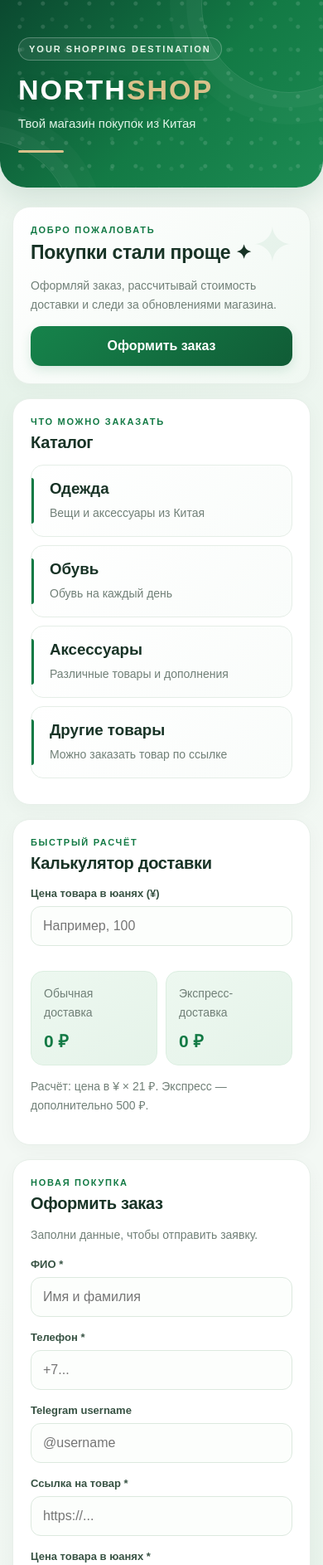
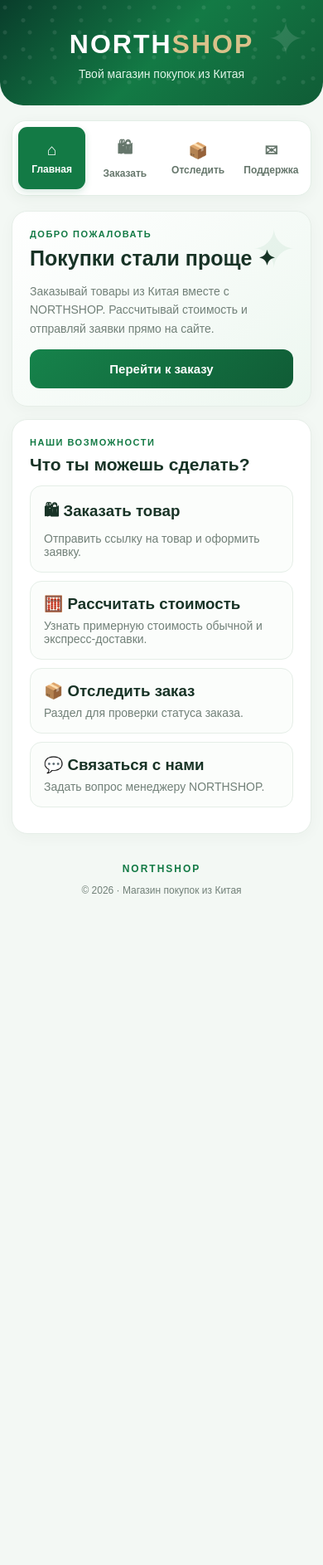
Before and after one commit to 2kg9zr6r7b-ship-it/NorthShop, a plain HTML site: page index.html in a window 390 px wide. Shown: the top 1886 px of the page at 83% size. After the commit the page ends 1147 px from the top, so only its background shows below. Drawn offline with Linux system fonts and the light colour scheme.

Commit message:
Update index.html

```diff
--- a/index.html
+++ b/index.html
@@ -3,314 +3,235 @@
 <html lang="ru">
 <head>
 <meta charset="UTF-8">
-<meta name="viewport" content="width=device-width, initial-scale=1.0">
-<meta name="theme-color" content="#105c3b">
+<meta name="viewport" content="width=device-width, initial-scale=1">
+<meta name="theme-color" content="#105c36">
 <title>NORTHSHOP — Магазин</title>
 
 <style>
 :root {
   --green:#137a45;
   --dark:#105c36;
-  --deep:#093d2b;
-  --light:#eaf7ef;
+  --gold:#d9c18a;
   --bg:#f3f8f4;
   --text:#183326;
   --muted:#718078;
-  --gold:#d9c18a;
-  --white:#fff;
 }
-
 * {box-sizing:border-box}
-
 html {scroll-behavior:smooth}
-
 body {
   margin:0;
   font-family:Arial,sans-serif;
-  background:
-    radial-gradient(circle at 10% 20%,#e4f2e8 0,transparent 25%),
-    radial-gradient(circle at 90% 65%,#e8f3eb 0,transparent 25%),
-    var(--bg);
+  background:var(--bg);
   color:var(--text);
 }
-
 header {
   position:relative;
   overflow:hidden;
+  text-align:center;
+  padding:35px 18px 30px;
   color:white;
-  padding:45px 22px 42px;
-  border-radius:0 0 32px 32px;
   background:
-    radial-gradient(circle at 85% 15%,#ffffff20 0 2px,transparent 3px),
-    radial-gradient(circle at 75% 65%,#ffffff12 0 2px,transparent 3px),
-    linear-gradient(135deg,#0b4930,#137a45 55%,#1c8b53);
-  background-size:28px 28px,36px 36px,auto;
-  box-shadow:0 12px 35px #0c583522;
+    radial-gradient(circle at 20% 30%,#ffffff17 0 2px,transparent 3px),
+    radial-gradient(circle at 80% 70%,#ffffff17 0 2px,transparent 3px),
+    linear-gradient(135deg,#093d2b,#137a45,#105c36);
+  background-size:30px 30px,35px 35px,auto;
+  border-radius:0 0 28px 28px;
 }
-
-header:before,
 header:after {
-  content:"";
+  content:"✦";
   position:absolute;
-  width:210px;
-  height:210px;
-  border:1px solid #ffffff20;
-  border-radius:50%;
-  pointer-events:none;
+  right:22px;
+  top:15px;
+  font-size:55px;
+  color:#ffffff20;
 }
-
-header:before {
-  right:-65px;
-  top:-100px;
-  box-shadow:0 0 0 18px #ffffff08,
-             0 0 0 38px #ffffff06;
+.logo {
+  font-size:32px;
+  font-weight:900;
+  letter-spacing:2px;
 }
-
-header:after {
-  left:-125px;
-  bottom:-155px;
-  box-shadow:0 0 0 18px #ffffff08,
-             0 0 0 38px #ffffff06;
+.logo span {color:var(--gold)}
+header p {
+  color:#e1f5e8;
+  font-size:14px;
+  margin:9px 0 0;
 }
-
-.header-inner,main {
+main {
   max-width:650px;
   margin:auto;
+  padding:18px 14px 35px;
 }
-
-.header-inner {
-  position:relative;
-  z-index:1;
+.tabs {
+  display:grid;
+  grid-template-columns:repeat(4,1fr);
+  gap:7px;
+  padding:7px;
+  background:white;
+  border:1px solid #e3eee6;
+  border-radius:17px;
+  box-shadow:0 4px 18px #173c250c;
+  margin-bottom:18px;
+  position:sticky;
+  top:8px;
+  z-index:5;
 }
-
-.top-label {
-  display:inline-block;
-  padding:7px 12px;
-  border:1px solid #ffffff40;
-  border-radius:30px;
-  background:#ffffff12;
-  color:#e6f5e9;
-  font-size:11px;
+.tab {
+  border:0;
+  border-radius:11px;
+  padding:12px 3px;
+  background:transparent;
+  color:#65766b;
+  font-size:12px;
   font-weight:700;
-  letter-spacing:2px;
-  margin-bottom:16px;
+  cursor:pointer;
+  box-shadow:none;
 }
-
-.logo {
-  font-size:34px;
-  font-weight:900;
-  letter-spacing:2px;
-  text-shadow:0 3px 15px #00000020;
+.tab.active {
+  background:var(--green);
+  color:white;
+  box-shadow:0 3px 9px #137a4530;
 }
-
-.logo span {color:var(--gold)}
-
-header p {
-  margin:10px 0 0;
-  color:#e1f5e8;
-  font-size:15px;
-  line-height:1.5;
+.tab-icon {
+  display:block;
+  font-size:19px;
+  margin-bottom:5px;
 }
-
-.header-line {
-  width:55px;
-  height:3px;
-  border-radius:5px;
-  background:var(--gold);
-  margin-top:20px;
-}
-
-main {padding:23px 15px 40px}
-
+.panel {display:none}
+.panel.active {display:block}
 .card {
-  position:relative;
-  overflow:hidden;
   background:white;
   padding:21px;
-  border:1px solid #e7efe9;
-  border-radius:21px;
-  margin-bottom:17px;
-  box-shadow:0 5px 22px #173c2509;
+  border:1px solid #e6eee8;
+  border-radius:19px;
+  margin-bottom:15px;
+  box-shadow:0 4px 18px #173c2509;
 }
-
-h2 {
-  font-size:20px;
-  margin:0 0 15px;
-  letter-spacing:-.3px;
-}
-
-h3 {margin:0 0 8px}
-
+h2 {font-size:21px;margin:0 0 13px}
+h3 {margin:0 0 7px}
 .muted {
   color:var(--muted);
   font-size:14px;
-  line-height:1.65;
+  line-height:1.6;
 }
-
-.welcome {
-  background:linear-gradient(135deg,#fff,#f0f8f2);
-}
-
-.welcome:after {
-  content:"✦";
-  position:absolute;
-  right:20px;
-  top:10px;
-  font-size:60px;
-  color:#137a4510;
-}
-
-.welcome h2 {font-size:23px}
-
-.section-tag {
+.tag {
   color:var(--green);
   font-size:11px;
   font-weight:800;
-  letter-spacing:1.7px;
-  text-transform:uppercase;
-  margin-bottom:8px;
+  letter-spacing:1.5px;
+  margin-bottom:9px;
 }
-
+.hero {
+  background:linear-gradient(140deg,#fff,#edf7f0);
+  position:relative;
+  overflow:hidden;
+}
+.hero:after {
+  content:"✦";
+  position:absolute;
+  right:17px;
+  top:8px;
+  font-size:65px;
+  color:#137a4510;
+}
+.hero h2 {font-size:25px}
+.product {
+  padding:16px;
+  border:1px solid #e5eee7;
+  border-radius:14px;
+  margin:10px 0;
+  background:#fbfdfb;
+}
+.product p {
+  margin:5px 0 0;
+  color:var(--muted);
+  font-size:14px;
+}
 .price-grid {
   display:grid;
   grid-template-columns:1fr 1fr;
   gap:10px;
-  margin-top:15px;
+  margin-top:14px;
 }
-
 .price-box {
-  background:linear-gradient(145deg,#edf8f0,#e5f3e9);
-  padding:15px;
-  border:1px solid #dceee1;
-  border-radius:15px;
+  padding:14px;
+  border-radius:13px;
+  background:#edf7f0;
 }
-
 .price-box strong {
   display:block;
-  font-size:21px;
   color:var(--green);
-  margin-top:8px;
+  font-size:20px;
+  margin-top:7px;
 }
-
+label {
+  display:block;
+  font-size:13px;
+  font-weight:700;
+  margin-top:5px;
+  color:#385344;
+}
 input,textarea,select {
   width:100%;
   padding:14px;
   border:1px solid #dce9df;
-  border-radius:12px;
-  margin:7px 0 15px;
+  border-radius:11px;
+  margin:7px 0 13px;
   font-size:16px;
   background:#fcfefc;
   color:var(--text);
   outline:none;
-  transition:.2s;
 }
-
 input:focus,textarea:focus,select:focus {
   border-color:var(--green);
   box-shadow:0 0 0 3px #137a4512;
-  background:white;
 }
-
-textarea {min-height:90px;resize:vertical}
-
-label {
-  font-size:13px;
-  font-weight:700;
-  color:#385344;
-}
-
+textarea {min-height:85px;resize:vertical}
 button,.button {
   display:block;
   width:100%;
   border:0;
-  border-radius:13px;
+  border-radius:12px;
   padding:15px;
   background:linear-gradient(135deg,#16834b,#105c36);
   color:white;
-  font-size:16px;
+  font-size:15px;
   font-weight:700;
   text-align:center;
   text-decoration:none;
   cursor:pointer;
-  box-shadow:0 5px 13px #137a4525;
-  transition:transform .2s,box-shadow .2s;
 }
-
-button:active,.button:active {
-  transform:scale(.98);
-}
-
 button:disabled {opacity:.6;cursor:wait}
-
-.secondary {
-  background:#edf7f0;
-  color:var(--green);
-  box-shadow:none;
-  border:1px solid #dceee1;
-}
-
-.product {
-  position:relative;
-  padding:17px;
-  border:1px solid #e5eee7;
-  border-radius:15px;
-  margin:10px 0;
-  background:linear-gradient(135deg,#fff,#f9fcfa);
-  transition:transform .2s,border-color .2s;
-}
-
-.product:before {
-  content:"";
-  position:absolute;
-  left:0;
-  top:15px;
-  bottom:15px;
-  width:3px;
-  background:var(--green);
-  border-radius:0 5px 5px 0;
-}
-
-.product h3 {padding-left:5px}
-
-.product p {
-  margin:5px 0 0;
-  padding-left:5px;
-  color:var(--muted);
-  font-size:14px;
-  line-height:1.5;
-}
-
 .notice {
   padding:14px;
-  border-radius:13px;
+  border-radius:12px;
   background:#edf7f0;
-  border:1px solid #dceee1;
   color:var(--dark);
   font-size:14px;
   line-height:1.6;
 }
-
 #result {display:none;margin-top:14px}
-
+.secondary {
+  background:#edf7f0;
+  color:var(--green);
+  border:1px solid #dceee1;
+}
+.big-icon {
+  font-size:48px;
+  text-align:center;
+  margin:10px 0 17px;
+}
+.center {text-align:center}
 footer {
   text-align:center;
-  padding:22px 15px;
+  padding:20px 10px;
   color:var(--muted);
-  font-size:13px;
+  font-size:12px;
 }
-
-.footer-mark {
-  color:var(--green);
-  font-weight:900;
-  letter-spacing:2px;
-  margin-bottom:7px;
-}
-
 @media(max-width:380px) {
-  .logo {font-size:29px}
+  .tab {font-size:10px}
+  .tab-icon {font-size:17px}
   .card {padding:17px}
-  .price-box {padding:12px}
-  .price-box strong {font-size:18px}
+  .logo {font-size:28px}
 }
 </style>
 </head>
@@ -318,53 +239,87 @@ footer {
 <body>
 
 <header>
-  <div class="header-inner">
-    <div class="top-label">YOUR SHOPPING DESTINATION</div>
   <div class="logo">NORTH<span>SHOP</span></div>
   <p>Твой магазин покупок из Китая</p>
-    <div class="header-line"></div>
-  </div>
 </header>
 
 <main>
 
-<section class="card welcome">
-  <div class="section-tag">Добро пожаловать</div>
+<nav class="tabs" aria-label="Разделы магазина">
+  <button class="tab active" data-tab="home">
+    <span class="tab-icon">⌂</span>Главная
+  </button>
+  <button class="tab" data-tab="order">
+    <span class="tab-icon">🛍</span>Заказать
+  </button>
+  <button class="tab" data-tab="tracking">
+    <span class="tab-icon">📦</span>Отследить
+  </button>
+  <button class="tab" data-tab="support">
+    <span class="tab-icon">✉</span>Поддержка
+  </button>
+</nav>
+
+<!-- ГЛАВНАЯ -->
+<section class="panel active" id="home">
+  <div class="card hero">
+    <div class="tag">ДОБРО ПОЖАЛОВАТЬ</div>
     <h2>Покупки стали проще ✦</h2>
     <p class="muted">
-    Оформляй заказ, рассчитывай стоимость доставки
-    и следи за обновлениями магазина.
+      Заказывай товары из Китая вместе с NORTHSHOP.
+      Рассчитывай стоимость и отправляй заявки прямо на сайте.
     </p>
-  <a class="button" href="#order">Оформить заказ</a>
-</section>
-
-<section class="card">
-  <div class="section-tag">Что можно заказать</div>
-  <h2>Каталог</h2>
-
-  <div class="product">
-    <h3>Одежда</h3>
-    <p>Вещи и аксессуары из Китая</p>
+    <button onclick="showTab('order')">Перейти к заказу</button>
   </div>
 
+  <div class="card">
+    <div class="tag">НАШИ ВОЗМОЖНОСТИ</div>
+    <h2>Что ты можешь сделать?</h2>
     <div class="product">
-    <h3>Обувь</h3>
-    <p>Обувь на каждый день</p>
+      <h3>🛍 Заказать товар</h3>
+      <p>Отправить ссылку на товар и оформить заявку.</p>
     </div>
-
     <div class="product">
-    <h3>Аксессуары</h3>
-    <p>Различные товары и дополнения</p>
+      <h3>🧮 Рассчитать стоимость</h3>
+      <p>Узнать примерную стоимость обычной и экспресс-доставки.</p>
     </div>
-
     <div class="product">
-    <h3>Другие товары</h3>
-    <p>Можно заказать товар по ссылке</p>
+      <h3>📦 Отследить заказ</h3>
+      <p>Раздел для проверки статуса заказа.</p>
+    </div>
+    <div class="product">
+      <h3>💬 Связаться с нами</h3>
+      <p>Задать вопрос менеджеру NORTHSHOP.</p>
+    </div>
   </div>
 </section>
 
-<section class="card">
-  <div class="section-tag">Быстрый расчёт</div>
+<!-- ЗАКАЗ -->
+<section class="panel" id="order">
+  <div class="card">
+    <div class="tag">КАТАЛОГ</div>
+    <h2>Что можно заказать?</h2>
+
+    <div class="product">
+      <h3>👕 Одежда</h3>
+      <p>Вещи и аксессуары из Китая.</p>
+    </div>
+    <div class="product">
+      <h3>👟 Обувь</h3>
+      <p>Обувь на каждый день.</p>
+    </div>
+    <div class="product">
+      <h3>🎒 Аксессуары</h3>
+      <p>Различные товары и дополнения.</p>
+    </div>
+    <div class="product">
+      <h3>✨ Другие товары</h3>
+      <p>Можно заказать товар по ссылке.</p>
+    </div>
+  </div>
+
+  <div class="card">
+    <div class="tag">БЫСТРЫЙ РАСЧЁТ</div>
     <h2>Калькулятор доставки</h2>
 
     <label for="yuan">Цена товара в юанях (¥)</label>
@@ -373,28 +328,25 @@ footer {
 
     <div class="price-grid">
       <div class="price-box">
-      <span class="muted">Обычная доставка</span>
+        <span class="muted">Обычная</span>
         <strong id="regular">0 ₽</strong>
       </div>
-
       <div class="price-box">
-      <span class="muted">Экспресс-доставка</span>
+        <span class="muted">Экспресс</span>
         <strong id="express">0 ₽</strong>
       </div>
     </div>
+    <p class="muted">
+      Обычная: цена × 21 ₽. Экспресс: цена × 21 ₽ + 500 ₽.
+    </p>
+  </div>
 
-  <p class="muted">
-    Расчёт: цена в ¥ × 21 ₽. Экспресс — дополнительно 500 ₽.
-  </p>
-</section>
-
-<section class="card" id="order">
-  <div class="section-tag">Новая покупка</div>
+  <div class="card" id="orderFormCard">
+    <div class="tag">НОВАЯ ПОКУПКА</div>
     <h2>Оформить заказ</h2>
-  <p class="muted">Заполни данные, чтобы отправить заявку.</p>
+    <p class="muted">Заполни данные товара и отправь заявку.</p>
 
     <form id="orderForm">
-
       <label for="fullName">ФИО *</label>
       <input id="fullName" maxlength="120" required
              placeholder="Имя и фамилия">
@@ -430,46 +382,83 @@ footer {
         Перед отправкой проверь данные заказа.
         Не указывай лишнюю личную информацию.
       </div>
-
       <br>
-
-    <button id="submitButton" type="submit">
-      Отправить заявку
-    </button>
+      <button id="submitButton" type="submit">Отправить заявку</button>
     </form>
-
     <div id="result" class="notice" role="status"></div>
+  </div>
 </section>
 
-<section class="card">
-  <div class="section-tag">Мы на связи</div>
-  <h2>Поддержка</h2>
-  <p class="muted">Есть вопросы? Напиши менеджеру.</p>
+<!-- ОТСЛЕЖИВАНИЕ -->
+<section class="panel" id="tracking">
+  <div class="card center">
+    <div class="tag">МОИ ПОКУПКИ</div>
+    <div class="big-icon">📦</div>
+    <h2>Отслеживание заказа</h2>
+    <p class="muted">
+      Здесь будет доступна проверка статуса твоего заказа
+      по его номеру.
+    </p>
+    <div class="notice">
+      Раздел находится в разработке. Проверка статуса
+      пока не подключена.
+    </div>
+    <br>
+    <button onclick="showTab('support')">Связаться с менеджером</button>
+  </div>
+</section>
 
-  <a class="button secondary"
-     href="https://t.me/Gyomey9"
+<!-- ПОДДЕРЖКА -->
+<section class="panel" id="support">
+  <div class="card center">
+    <div class="tag">МЫ НА СВЯЗИ</div>
+    <div class="big-icon">💬</div>
+    <h2>Поддержка NORTHSHOP</h2>
+    <p class="muted">
+      Есть вопросы по заказу или доставке?
+      Напиши нашему менеджеру.
+    </p>
+    <a class="button" href="https://t.me/Gyomey9"
        target="_blank" rel="noopener">
       Написать менеджеру
     </a>
-</section>
+  </div>
 
-<section class="card">
-  <div class="section-tag">Информация</div>
-  <h2>Отслеживание заказа</h2>
+  <div class="card">
+    <h2>Как оформить заказ?</h2>
     <p class="muted">
-    Раздел отслеживания пока находится в разработке.
-    Статусы заказов ещё не подключены.
+      1. Перейди во вкладку «Заказать».<br>
+      2. Вставь ссылку на товар.<br>
+      3. Укажи цену и способ доставки.<br>
+      4. Отправь заявку.
     </p>
+  </div>
 </section>
 
 <footer>
-  <div class="footer-mark">NORTHSHOP</div>
-  © 2026 · Магазин покупок из Китая
+  <strong style="color:#137a45;letter-spacing:2px">NORTHSHOP</strong>
+  <p>© 2026 · Магазин покупок из Китая</p>
 </footer>
 
 </main>
 
 <script>
+function showTab(name) {
+  document.querySelectorAll(".tab").forEach(tab => {
+    tab.classList.toggle("active", tab.dataset.tab === name);
+  });
+
+  document.querySelectorAll(".panel").forEach(panel => {
+    panel.classList.toggle("active", panel.id === name);
+  });
+
+  window.scrollTo({top:0, behavior:"smooth"});
+}
+
+document.querySelectorAll(".tab").forEach(tab => {
+  tab.addEventListener("click", () => showTab(tab.dataset.tab));
+});
+
 const SUPABASE_URL = "https://vhbfnqtltnlmuggeirth.supabase.co";
 const SUPABASE_KEY = "sb_publishable_LhzFJa3hQJcFhIB22K-6UQ_73snnKJx";
 
@@ -482,11 +471,13 @@ function calculate() {
   const price = Number(yuanInput.value);
   const valid = Number.isFinite(price) && price > 0;
 
-  regularOutput.textContent =
-    valid ? (price * 21).toLocaleString("ru-RU") + " ₽" : "0 ₽";
+  regularOutput.textContent = valid
+    ? (price * 21).toLocaleString("ru-RU") + " ₽"
+    : "0 ₽";
 
-  expressOutput.textContent =
-    valid ? (price * 21 + 500).toLocaleString("ru-RU") + " ₽" : "0 ₽";
+  expressOutput.textContent = valid
+    ? (price * 21 + 500).toLocaleString("ru-RU") + " ₽"
+    : "0 ₽";
 }
 
 yuanInput.addEventListener("input", calculate);
@@ -497,10 +488,10 @@ orderPrice.addEventListener("input", () => {
 });
 
 const form = document.getElementById("orderForm");
-const button = document.getElementById("submitButton");
+const submitButton = document.getElementById("submitButton");
 const result = document.getElementById("result");
 
-form.addEventListener("submit", async (event) => {
+form.addEventListener("submit", async event => {
   event.preventDefault();
 
   const price = Number(orderPrice.value);
@@ -534,9 +525,8 @@ form.addEventListener("submit", async (event) => {
     comment: document.getElementById("comment").value.trim()
   };
 
-  button.disabled = true;
-  button.textContent = "Отправляем...";
-
+  submitButton.disabled = true;
+  submitButton.textContent = "Отправляем...";
   result.style.display = "block";
   result.textContent = "Отправляем заявку...";
 
@@ -560,9 +550,8 @@ form.addEventListener("submit", async (event) => {
     }
 
     result.textContent =
-      "Спасибо за заявку! Номер заказа: " +
-      data.order_number +
-      ". Скоро с вами свяжутся.";
+      "Заявка №" + data.order_number +
+      " успешно отправлена! Скоро с вами свяжутся.";
 
     form.reset();
     yuanInput.value = "";
@@ -570,12 +559,10 @@ form.addEventListener("submit", async (event) => {
 
   } catch (error) {
     result.textContent =
-      "Не удалось отправить заявку. " +
-      "Попробуй позже или напиши менеджеру @Gyomey9.";
-
+      "Не удалось отправить заявку. Попробуй позже или напиши менеджеру @Gyomey9.";
   } finally {
-    button.disabled = false;
-    button.textContent = "Отправить заявку";
+    submitButton.disabled = false;
+    submitButton.textContent = "Отправить заявку";
   }
 });
 </script>
```
Lines whose indentation alone changed are shown as unchanged.
